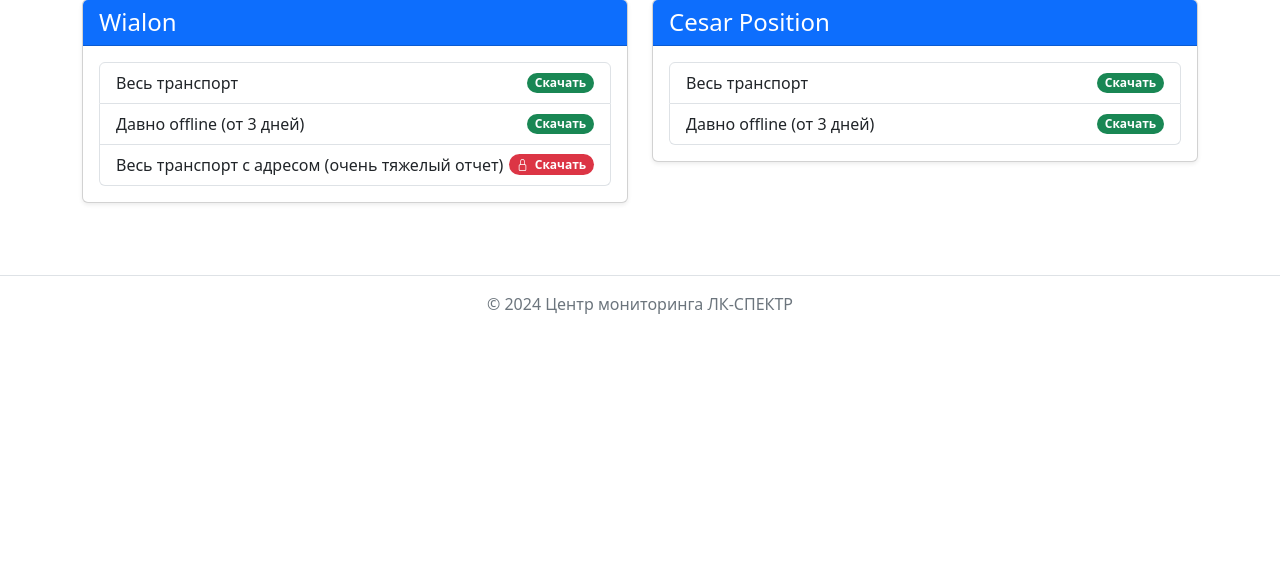
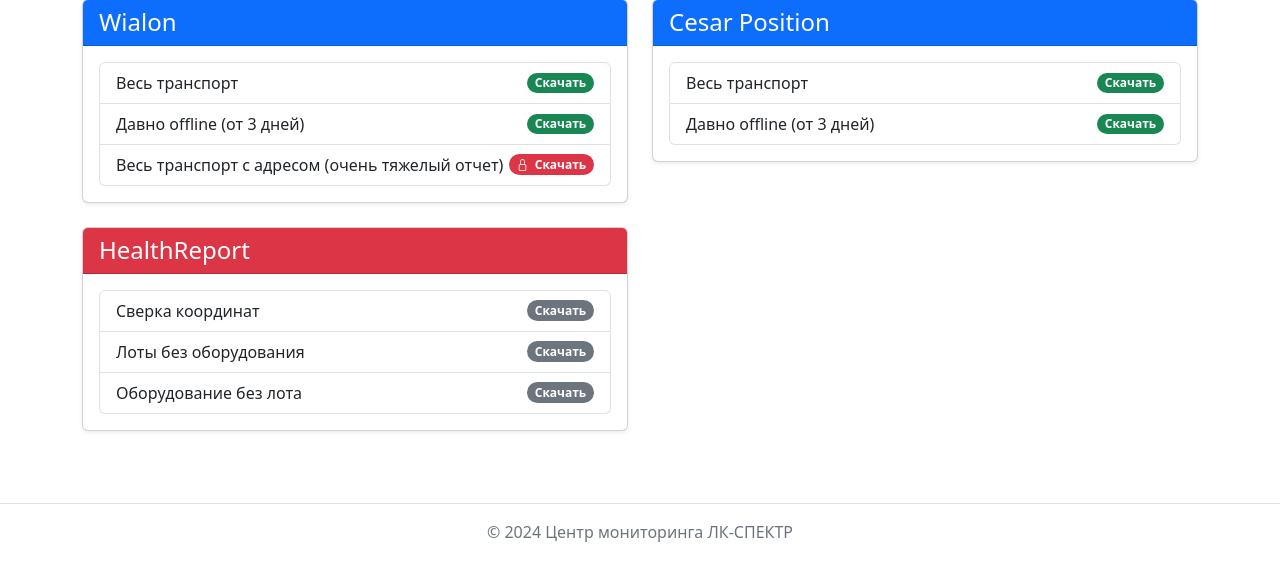
Before and after one commit to KiraPixel/flask-cm-spectr, a Flask app: template app/templates/reports.html in a window 1280 px wide. Shown: the part 115-696 px from the top of the page. Run offline with Flask 3, Linux system fonts and the light colour scheme; the template is opened without the code that fills it, so the values that code supplies are empty; the visitor is signed in with stand-in values (Sample User, id 1).

Commit message:
reports.html update

```diff
--- a/app/templates/main.html
+++ b/app/templates/main.html
@@ -1,5 +1,5 @@
 <!DOCTYPE html>
-<html lang="ru" data-bs-theme="dark">
+<html lang="ru" data-bs-theme="light">
 <head>
     <meta charset="UTF-8">
     <meta name="viewport" content="width=device-width, initial-scale=1.0">
@@ -43,7 +43,7 @@
                 return cookieValue;
             }
 
-            const savedTheme = getCookie('theme') || 'dark'; // по умолчанию темная тема
+            const savedTheme = getCookie('theme') || 'light'; // по умолчанию темная тема
             document.documentElement.setAttribute('data-bs-theme', savedTheme);
         })();
     </script>
@@ -108,13 +108,6 @@
                             <button type="button" class="dropdown-item d-flex align-items-center" data-bs-theme-value="dark">
                                 <i class="bi bi-moon-stars-fill me-2 opacity-50"></i>
                                 Dark
-                                <i class="bi bi-check2 ms-auto d-none"></i>
-                            </button>
-                        </li>
-                        <li>
-                            <button type="button" class="dropdown-item d-flex align-items-center" data-bs-theme-value="auto">
-                                <i class="bi bi-circle-half me-2 opacity-50"></i>
-                                Auto
                                 <i class="bi bi-check2 ms-auto d-none"></i>
                             </button>
                         </li>
--- a/app/templates/reports.html
+++ b/app/templates/reports.html
@@ -52,6 +52,31 @@
                 </div>
             </div>
         </div>
+
+        <div class="col-lg-6 mb-4">
+            <div class="card shadow-sm">
+                <div class="card-header bg-danger text-white">
+                    <h4 class="mb-0">HealthReport</h4>
+                </div>
+                <div class="card-body">
+                    <div class="list-group">
+                        <a href="" class="list-group-item list-group-item-action d-flex justify-content-between align-items-center">
+                            Сверка координат
+                            <span class="badge bg-secondary rounded-pill">Скачать</span>
+                        </a>
+                        <a href="" class="list-group-item list-group-item-action d-flex justify-content-between align-items-center">
+                            Лоты без оборудования
+                            <span class="badge bg-secondary rounded-pill">Скачать</span>
+                        </a>
+                        <a href="" class="list-group-item list-group-item-action d-flex justify-content-between align-items-center">
+                            Оборудование без лота
+                            <span class="badge bg-secondary rounded-pill">Скачать</span>
+                        </a>
+                    </div>
+                </div>
+            </div>
+        </div>
+
     </div>
 </div>
 {% endblock %}
```
